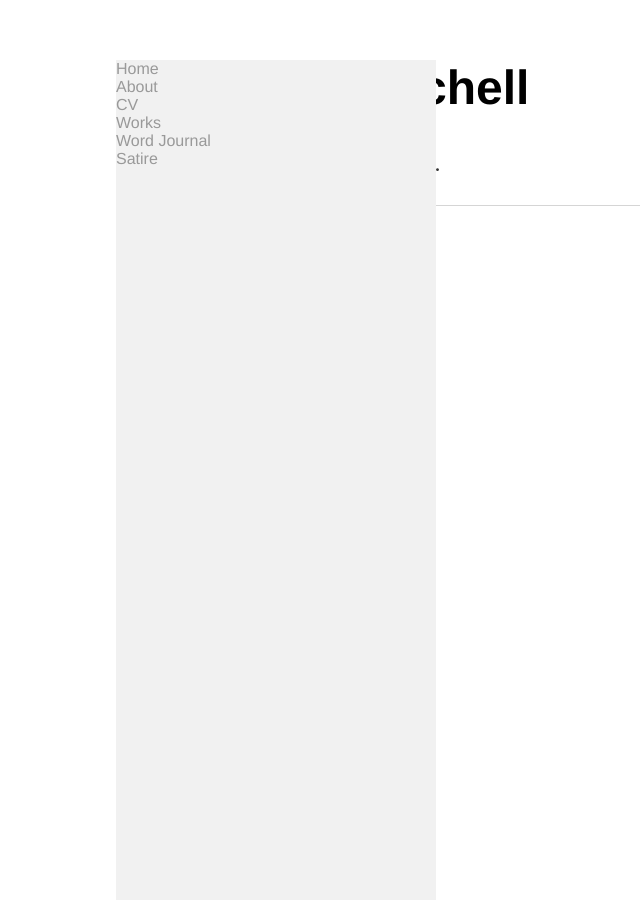
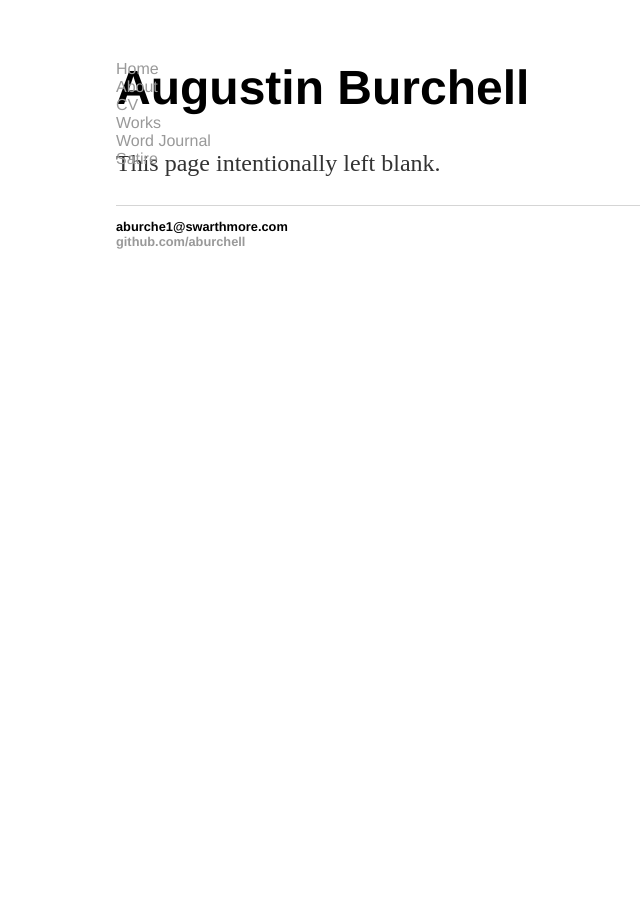
Before and after one commit to aburchell/aburchell.github.io, a Jekyll site: the page built from index.html, in a window 1280 px wide. Shown: the whole page, without its empty margins (76-716 px from the left). Built offline with Jekyll 4.4.1, drawn with Linux system fonts in a browser that asks for light colours.

Commit message:
Update main.css

```diff
--- a/css/main.css
+++ b/css/main.css
@@ -15,11 +15,14 @@ nav ul {
     margin: 0;
     padding: 0;
     width: 25%;
-    background-color: #f1f1f1;
+    /*background-color: #f1f1f1; */
     height: 100%; /* Full height */
     position: fixed; /* Make it stick, even on scroll */
     overflow: auto; /* Enable scrolling if the sidenav has too much content */
-} /* nav ul li, */
+}
+nav ul li {
+    display: block;
+}
 footer ul li {
     display: block;
     margin-right: 20px;
```
